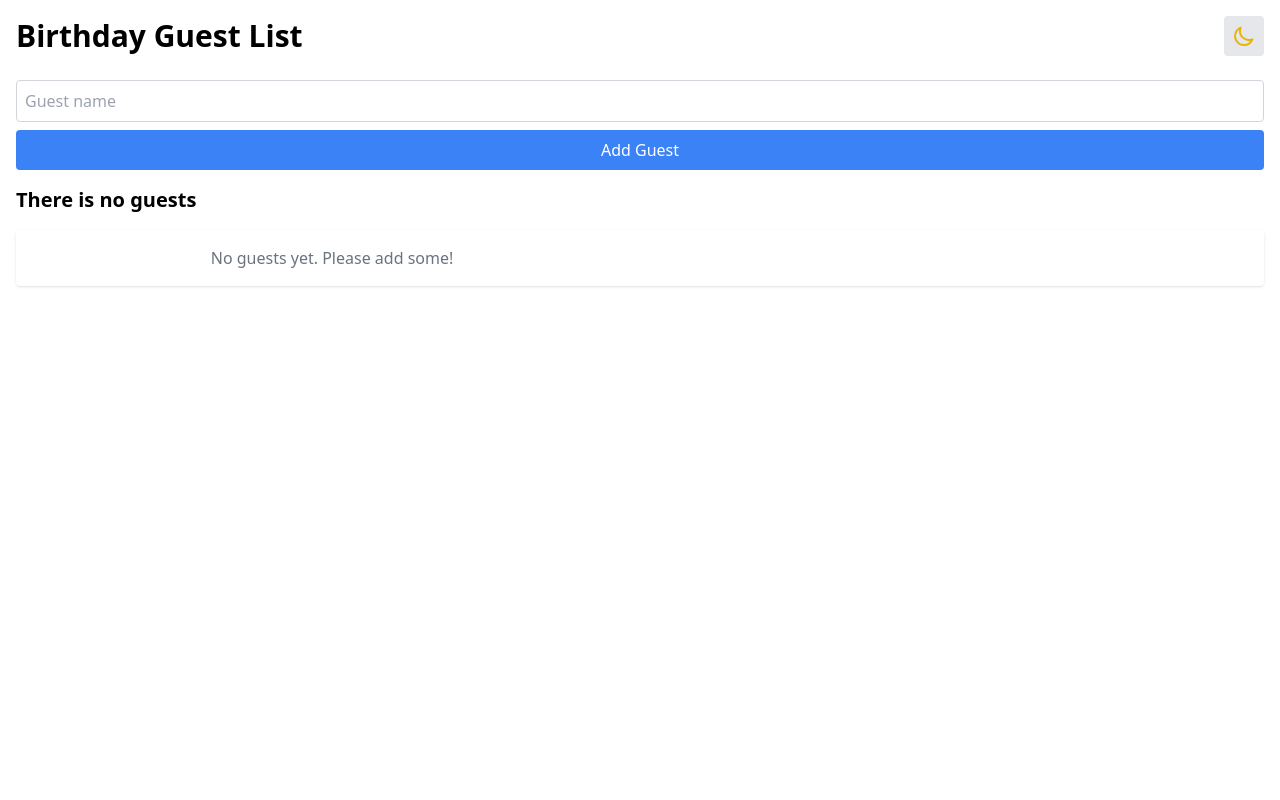
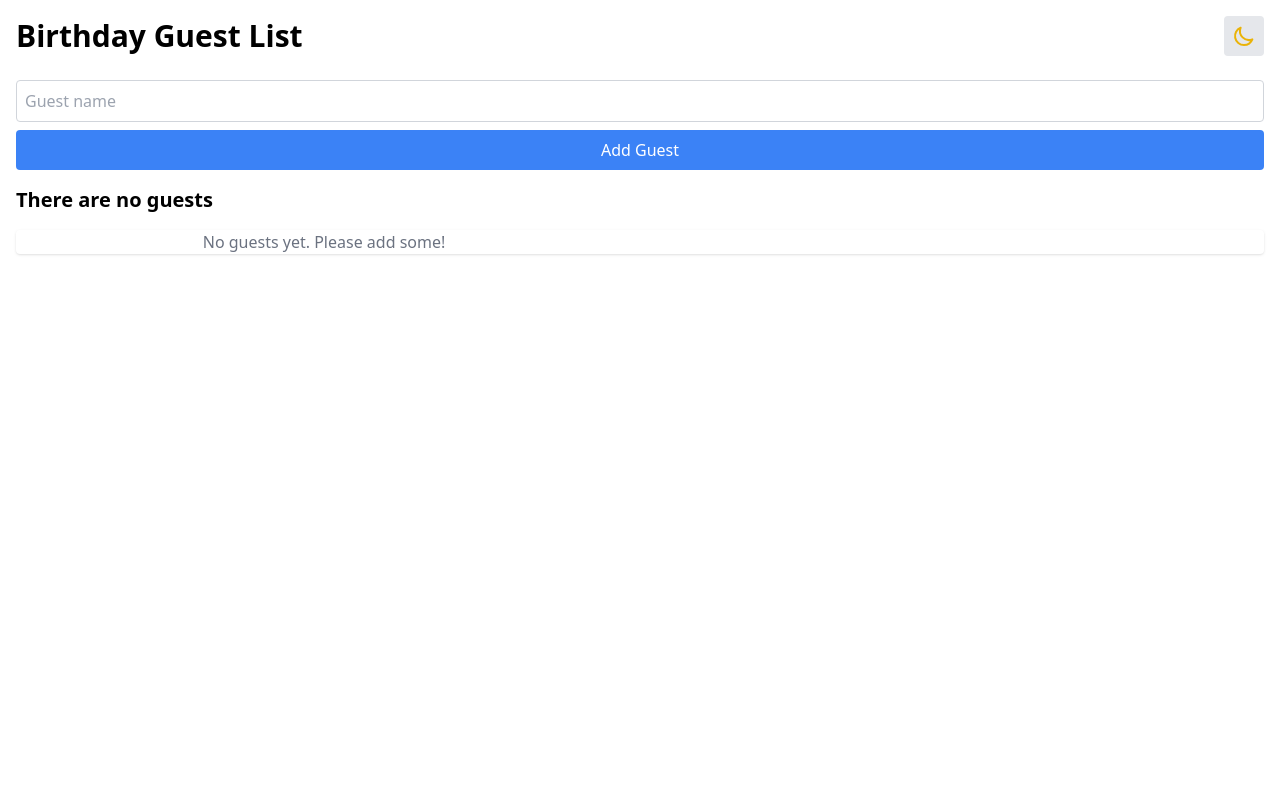
Before and after one commit to banha-serhii/guest-list-app, a Next.js app: page / in a window 1280 px wide. Shown: the top 800 px of the page. Built offline with nearby package versions, Linux system fonts and the light colour scheme.

Commit message:
update view

```diff
--- a/src/app/components/EditIcon.tsx
+++ b/src/app/components/EditIcon.tsx
@@ -9,7 +9,7 @@ interface EditIconProps {
 
 const EditIcon: React.FC<EditIconProps> = ({ onClick }) => {
     return (
-        <div className="absolute top-2 right-2 cursor-pointer" onClick={onClick}>
+        <div className="absolute top-4 right-2 cursor-pointer" onClick={onClick}>
             <FaEdit className="text-gray-600 dark:text-gray-400 hover:text-gray-900" />
         </div>
     );
--- a/src/app/components/GuestCard.tsx
+++ b/src/app/components/GuestCard.tsx
@@ -26,10 +26,8 @@ const GuestCard: React.FC<GuestCardProps> = ({ guest, onTogglePlusOne, onDelete,
     };
 
     return (
-        <div className="relative p-4 bg-white dark:bg-gray-800 dark:text-white shadow rounded">
-            {/* Іконка редагування */}
+        <div className="relative p-4 pr-8 bg-white dark:bg-gray-800 dark:text-white shadow rounded">
             <EditIcon onClick={() => setIsEditing(!isEditing)} />
-
             {isEditing ? (
                 <input
                     className="w-full p-2 border border-gray-300 dark:border-gray-600 rounded mb-2 bg-white dark:bg-gray-700"
@@ -39,7 +37,6 @@ const GuestCard: React.FC<GuestCardProps> = ({ guest, onTogglePlusOne, onDelete,
             ) : (
                 <h4 className="text-lg font-semibold">{guest.name}</h4>
             )}
-
             <div className="flex items-center mt-2">
                 <input
                     type="checkbox"
@@ -49,9 +46,9 @@ const GuestCard: React.FC<GuestCardProps> = ({ guest, onTogglePlusOne, onDelete,
                 />
                 <span>+1</span>
             </div>
-
-            {/* Кнопки з'являються тільки під час редагування */}
-            {isEditing && <ActionButtons onSave={handleSave} onDelete={() => onDelete(guest.id)} />}
+            {isEditing && (
+                <ActionButtons onSave={handleSave} onDelete={() => onDelete(guest.id)} />
+            )}
         </div>
     );
 };
--- a/src/app/components/GuestList.tsx
+++ b/src/app/components/GuestList.tsx
@@ -1,13 +1,10 @@
 "use client";
 
-import React, {useEffect, useRef, useState} from 'react';
+import React, { useEffect, useRef, useState } from 'react';
 import GuestCard from './GuestCard';
-import {Guest} from '../hooks/useLocalStorageGuests';
-import {
-    // FacebookShareButton,
-    TwitterShareButton, TelegramShareButton, TwitterIcon, TelegramIcon
-} from 'react-share';
-import {toPng} from 'html-to-image';
+import { Guest } from '../hooks/useLocalStorageGuests';
+import { TwitterShareButton, TelegramShareButton, TwitterIcon, TelegramIcon } from 'react-share';
+import { toPng } from 'html-to-image';
 
 interface GuestListProps {
     guests: Guest[];
@@ -30,7 +27,12 @@ const GuestList: React.FC<GuestListProps> = ({
             setShareUrl(window.location.href);
         }
     }, []);
-    const totalGuests = guests.reduce((total, guest) => total + (guest.plusOne ? 2 : 1), 0);
+
+    // Правильний підрахунок загальної кількості гостей, включаючи +1
+    const totalGuests = guests.reduce(
+        (total, guest) => total + (guest.plusOne ? 2 : 1),
+        0
+    );
 
     const guestNames = guests.map(guest => guest.name).join(',\n');
 
@@ -49,10 +51,10 @@ const GuestList: React.FC<GuestListProps> = ({
             <div>
                 {/* Умовне відображення заголовка */}
                 <h3 className="text-xl font-semibold mb-4 dark:text-white">
-                    {guests.length > 0 ? `Total Guests: ${guests.length}` : 'There is no guests'}
+                    {guests.length > 0 ? `Total Guests: ${totalGuests}` : 'There are no guests'}
                 </h3>
 
-                <div ref={guestListRef} className="grid grid-cols-1 sm:grid-cols-2 gap-4 e p-4 shadow rounded">
+                <div ref={guestListRef} className="grid grid-cols-1 sm:grid-cols-2 gap-4  shadow rounded">
                     {guests.length > 0 ? (
                         guests.map((guest) => (
                             <GuestCard
@@ -64,22 +66,23 @@ const GuestList: React.FC<GuestListProps> = ({
                             />
                         ))
                     ) : (
-                        <div className="text-center text-gray-500 dark:text-gray-300">No guests yet. Please add
-                            some!</div>
+                        <div className="text-center text-gray-500 dark:text-gray-300">No guests yet. Please add some!</div>
                     )}
                 </div>
             </div>
+
             <div className="flex justify-center space-x-4 mt-4 mb-4">
-                {/*<FacebookShareButton url={shareUrl} title={`My guest list: ${guestNames}`}>*/}
-                {/*    <span className="bg-blue-600 text-white py-2 px-4 rounded">Share on Facebook</span>*/}
-                {/*</FacebookShareButton>*/}
-                <TwitterShareButton url={`Made with ${shareUrl}`}
-                                    title={`Total guests: ${totalGuests}\nMy guest list:\n${guestNames}`}>
-                    <TwitterIcon/>
+                <TwitterShareButton
+                    url={`Made with ${shareUrl}`}
+                    title={`Total guests: ${totalGuests}\nMy guest list:\n${guestNames}`}
+                >
+                    <TwitterIcon />
                 </TwitterShareButton>
-                <TelegramShareButton url={`Made with ${shareUrl}`}
-                                     title={`Total guests: ${totalGuests}\nMy guest list:\n${guestNames}`}>
-                    <TelegramIcon/>
+                <TelegramShareButton
+                    url={`Made with ${shareUrl}`}
+                    title={`Total guests: ${totalGuests}\nMy guest list:\n${guestNames}`}
+                >
+                    <TelegramIcon />
                 </TelegramShareButton>
                 <button
                     onClick={handleDownloadImage}
@@ -88,18 +91,6 @@ const GuestList: React.FC<GuestListProps> = ({
                     Download Image
                 </button>
             </div>
-
-            {/*<div ref={guestListRef} className="grid grid-cols-2 sm:grid-cols-2 gap-4  p-4 shadow rounded">*/}
-            {/*    {guests.map((guest) => (*/}
-            {/*        <GuestCard*/}
-            {/*            key={guest.id}*/}
-            {/*            guest={guest}*/}
-            {/*            onTogglePlusOne={onTogglePlusOne}*/}
-            {/*            onDelete={onDelete}*/}
-            {/*            onEdit={onEdit}*/}
-            {/*        />*/}
-            {/*    ))}*/}
-            {/*</div>*/}
         </div>
     );
 };
```
